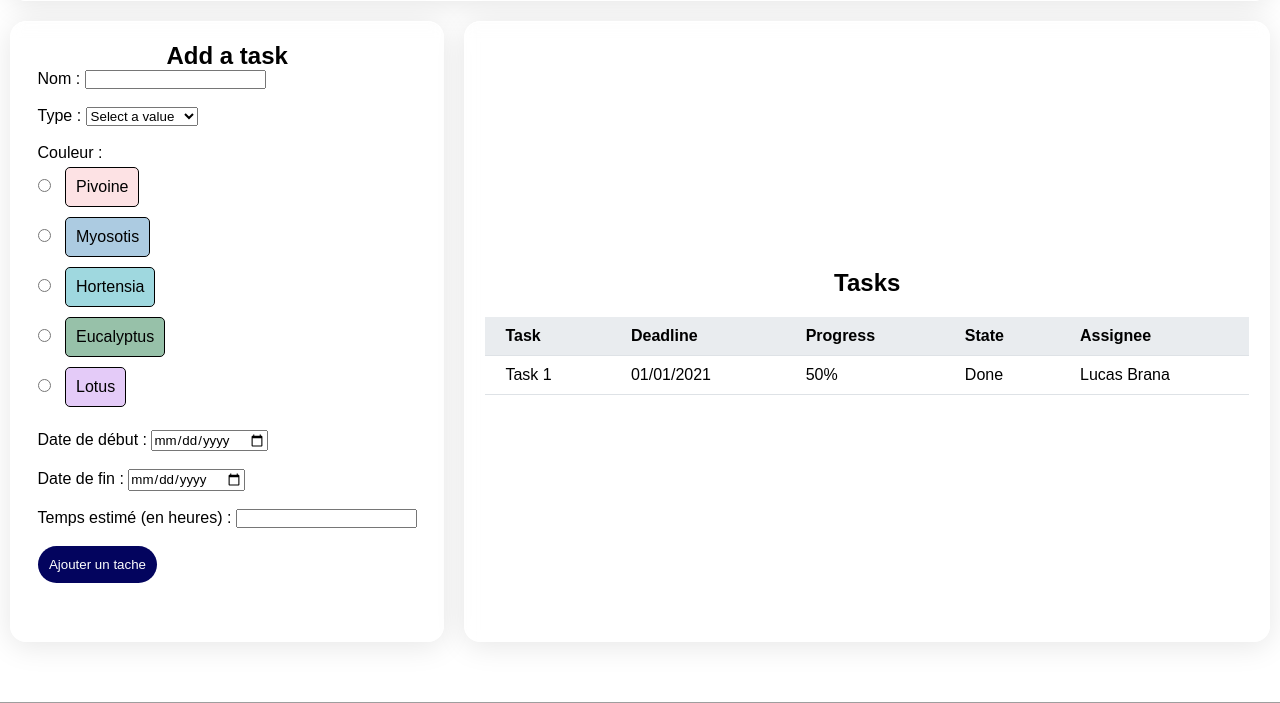
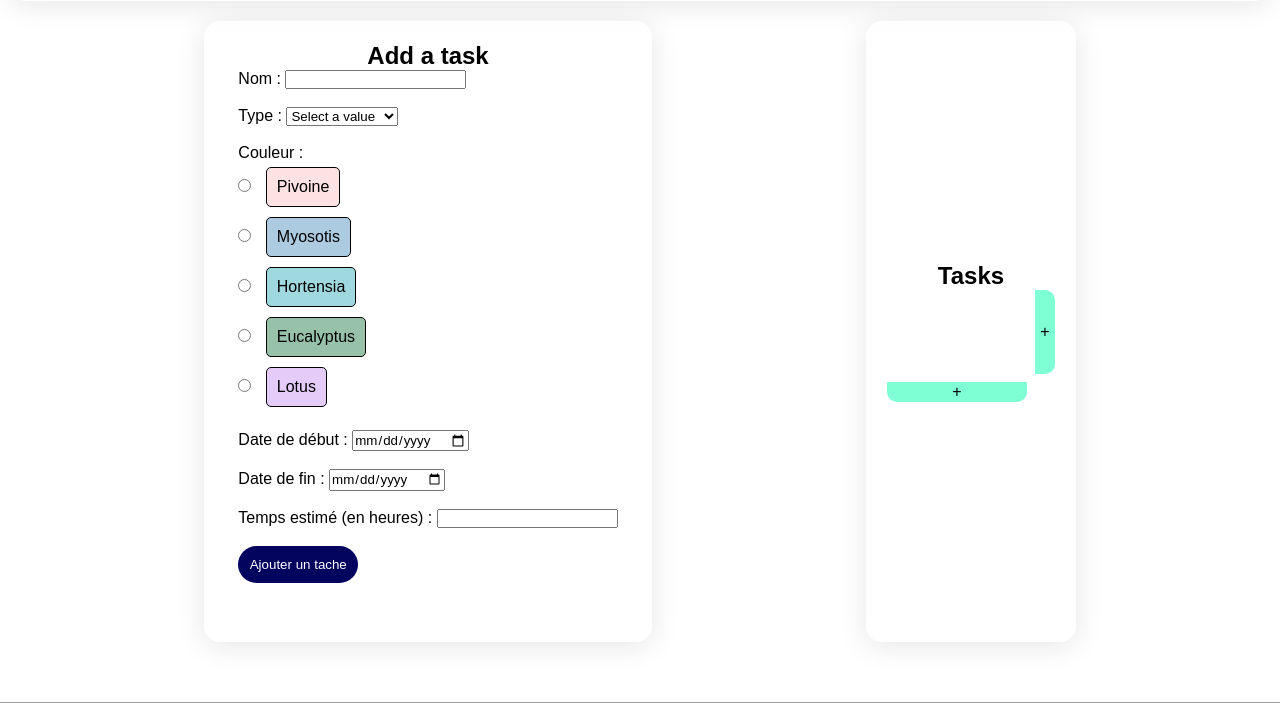
Before and after one commit to Varask/Estia_integration_project, a PHP site: template view/homepageView.html in a window 1280 px wide. Shown: the part 1193-1896 px from the top of the page. Run offline with PHP 8.4, Linux system fonts and the light colour scheme; the template is opened without the code that fills it: most values are stand-ins (such as "Sample title", 1, 10 or a date in 2020); grey boxes are pictures that could not be loaded.

Commit message:
Update homepage styling and tasks viewer layout

```diff
--- /dev/null
+++ b/CSS/dataTable.css
@@ -0,0 +1,100 @@
+
+/* Table grid layout */
+.TableGrid {
+    display: grid;
+    grid-template-columns: repeat(5, 1fr) 0.25fr;
+    grid-template-rows: repeat(3, 1fr) 0.5fr;
+    grid-column-gap: 0px;
+    grid-row-gap: 0px;
+    }
+
+    .Table {  grid-area: 1 / 1 / 4 / 6; }
+    .AddColumn { grid-area: 1 / 6 / 4 / 7; }
+    .AddRow { grid-area: 4 / 1 / 5 / 6; }
+
+
+/* Style for table */
+
+.TableGrid table {
+    width: 100%;
+    border-collapse: collapse;
+    border-spacing: 0;
+    }
+
+
+
+.TableGrid th, .TableGrid td {
+    border: 1px solid black;
+    padding: 1%;
+    text-align: left;
+    }
+
+.TableGrid th {
+    background-color: aquamarine;
+    }
+
+.TableGrid td {
+    text-align: center;
+    }
+
+/* 1 on 2 off color scheme */
+
+.TableGrid tr:nth-child(odd) {
+    background-color: #f2f2f2;
+    }
+
+.TableGrid tr:nth-child(even) {
+    background-color: #ffffff;
+    }
+
+.AddColumn{
+    margin-left: .5em;
+    padding: .5em;
+    display: flex;
+    flex-direction: column;
+    justify-content: center;
+    align-items: center;
+    background-color: aquamarine;
+    transition: background-color 0.5s ease;
+    max-width: 20px;
+    border-radius: 0 10px 10px 0;
+    }
+
+.AddColumn:hover{
+    background-color: #00ff00;
+    transition: background-color 0.5s ease;
+}
+
+.AddRow{
+    margin-top: .5em;
+    padding: .5em;
+    display: flex;
+    flex-direction: row;
+    justify-content: center;
+    align-items: center;
+    background-color: aquamarine;
+    max-height: 20px;
+    border-radius: 0 0 10px 10px;
+    }
+
+/* Right click menu */
+#contextMenu {
+    display: none;
+    position: absolute;
+    background-color: white;
+    border: 1px solid #ccc;
+    box-shadow: 0px 2px 10px rgba(0,0,0,0.2);
+    z-index: 1000;
+}
+#contextMenu ul {
+    list-style: none;
+    padding: 10px;
+    margin: 0;
+}
+#contextMenu ul li {
+    padding: 8px 12px;
+    cursor: pointer;
+}
+#contextMenu ul li:hover {
+    background-color: #f0f0f0;
+}
--- a/CSS/homePageStyle.css
+++ b/CSS/homePageStyle.css
@@ -37,40 +37,6 @@ body{
 #form {
     width: 35%;
 
-}
-
-#tasksViewer {
-    width: 65%;
-}
-
-/* Task list */
-
-.tasksViewer {
-    display: flex;
-    flex-direction: column;
-    align-items: normal;
-}
-
-.tasksViewer table {
-    width: 100%;
-    border-collapse: collapse;
-    margin-top: 20px;
-}
-
-.tasksViewer th {
-    background-color: #e9ecef;
-    padding: 10px 20px;
-    text-align: left;
-    border-bottom: 1px solid #dee2e6;
-}
-
-.tasksViewer td {
-    padding: 10px 20px;
-    border-bottom: 1px solid #dee2e6;
-}
-
-.tasksViewer tr:hover {
-    background-color: #f8f9fa;
 }
 
 #structure {
--- a/view/homepageView.html
+++ b/view/homepageView.html
@@ -4,6 +4,7 @@
 <meta charset="UTF-8">
 <meta name="viewport" content="width=device-width, initial-scale=1.0">
 <link rel="stylesheet" type="text/css" href="../CSS/homePageStyle.css">
+<link rel="stylesheet" type="text/css" href="../CSS/dataTable.css">
 <title>Dashboard</title>
 </head>
 <body>
@@ -114,29 +115,29 @@ document.getElementById("userFullName").textContent = userFullName;
     </form>
 </div>
 
-<div class="container tasksViewer" id="tasksViewer">
-    <h2>Tasks</h2>
-    <table>
-        <tr>
-            <th>Task</th>
-            <th>Deadline</th>
-            <th>Progress</th>
-            <th>State</th>
-            <th>Assignee</th>
-        </tr>
+<section class="container">
+    <h2> Tasks </h2>
+    <div class="TableGrid">
+        <div class="Table">
+            <table id="T1">
+                <!-- Contextual Menu -->
+                <div id="contextMenu">
+                    <ul>
+                        <li onclick="NewRow()">Add Row</li>
+                        <li onclick="NewCol()">Add Column</li>
+                        <li onclick="DelRow()">Delete Row</li>
+                        <li onclick="DelCol()">Delete Column</li>
+                    </ul>
+                </div>
+                <!-- Table -->
 
-        <tr>
-            <td>Task 1</td>
-            <td>01/01/2021</td>
-            <td>50%</td>
-            <td>Done</td>
-            <td>Lucas Brana</td>
-        </tr>
 
-    </table>
-    <script src="../JS/TaskRecuperator.js"></script>
-
-</div>
+            </table>
+        </div>
+        <div class="AddColumn"> +</div>
+        <div class="AddRow"> + </div>
+    </div>
+</section>
 </div>
 
 <footer class="footer">
@@ -150,6 +151,6 @@ document.getElementById("userFullName").textContent = userFullName;
   </footer>
   <script type="module" src="https://unpkg.com/ionicons@5.5.2/dist/ionicons/ionicons.esm.js"></script>
   <script nomodule src="https://unpkg.com/ionicons@5.5.2/dist/ionicons/ionicons.js"></script>
-
+  <script src="../JS/testTableManager.js"></script>
 </body>
 </html>
```
Also changed, not shown: JS/TableManager.js (added, +161 -0 lines), JS/TaskRecuperator.js (deleted).
